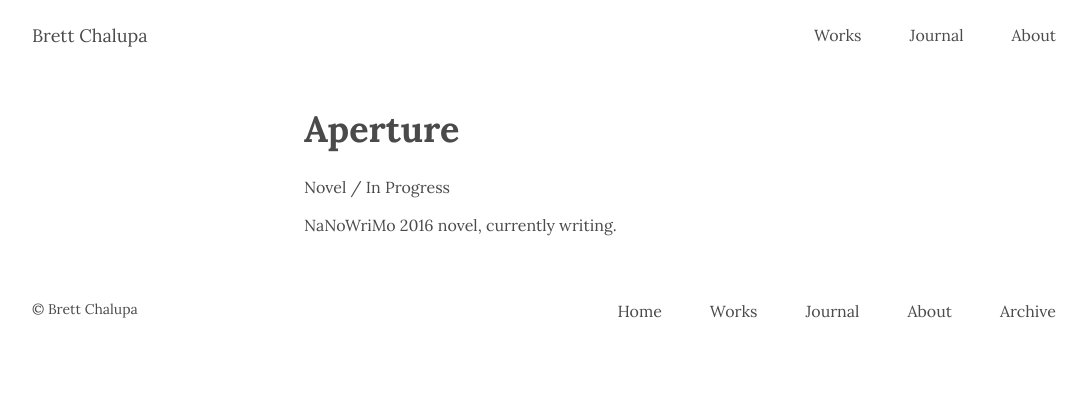
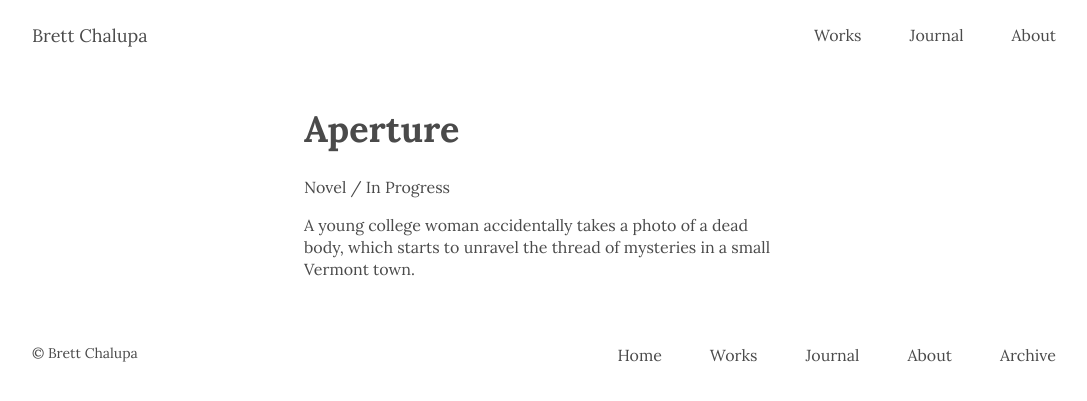
Before and after one commit to brettchalupa/brettchalupa.github.io, a Jekyll site: the page built from _works/aperture.md, in a window 1280 px wide. Shown: the top 401 px of the page, without its empty margins (96-1183 px from the left). Built offline with Jekyll 4.4.1, drawn with Linux system fonts in a browser that asks for light colours; a script that is not in the unit is left out.

Commit message:
Update Works descriptions
This expands upon each work to have a more detailed description (which
will be expanded upon even more in the future) and updates the Works
page description to be more detailed.

```diff
--- a/_works/aperture.md
+++ b/_works/aperture.md
@@ -10,4 +10,5 @@ layout: work
 period: In Progress
 ---
 
-NaNoWriMo 2016 novel, currently writing.
+A young college woman accidentally takes a photo of a dead body, which
+starts to unravel the thread of mysteries in a small Vermont town.
--- a/works.html
+++ b/works.html
@@ -1,6 +1,6 @@
 ---
 title: Works
-description: The list of what I have made, mostly writing.
+description: A bibliography of sorts
 permalink: "/works/"
 layout: default
 ---
```
Also changed, not shown: _works/alder.md (+1 -1 lines).
